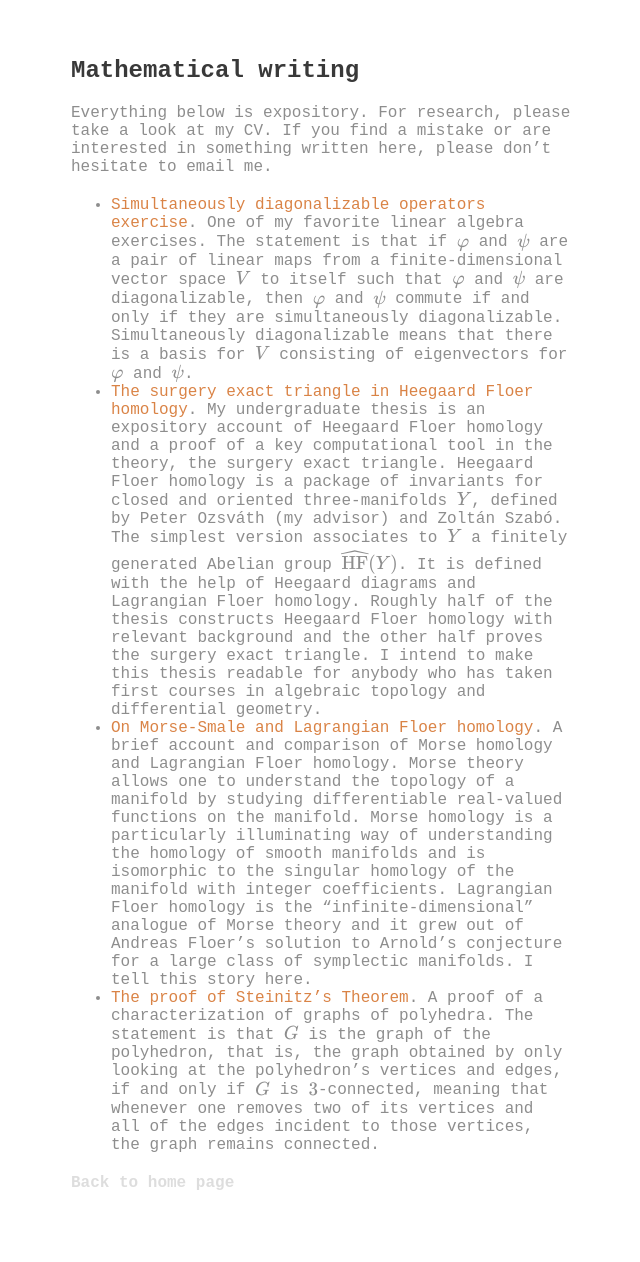
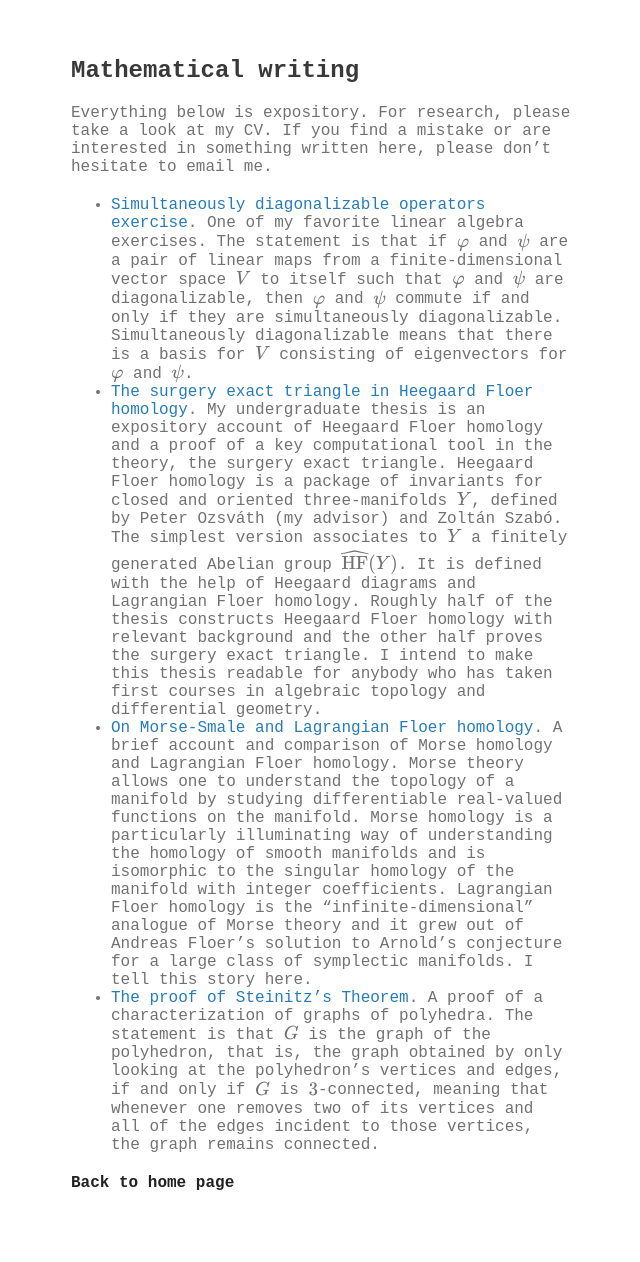
Before and after one commit to matthewkendall/matthewkendall.github.io, a Jekyll site: the page built from another-page.md, in a window 1280 px wide. Shown: the whole page, without its empty margins (499-1139 px from the left). Built offline with Jekyll 4.4.1, drawn with Linux system fonts in a browser that asks for light colours; our own code applies the rules of GitHub Pages for plain Markdown files; formulas are drawn with MathJax 3.

Commit message:
Update jekyll-theme-minimal.scss

```diff
--- a/_sass/jekyll-theme-minimal.scss
+++ b/_sass/jekyll-theme-minimal.scss
@@ -19,7 +19,7 @@ p, ul, ol, table, pre, dl {
   margin:0 0 20px;
   // -webkit-filter: invert(100%);
   // filter: invert(100%);
-  mix-blend-mode: difference;
+  // mix-blend-mode: difference;
 }
 
 h1, h2, h3 {
```
